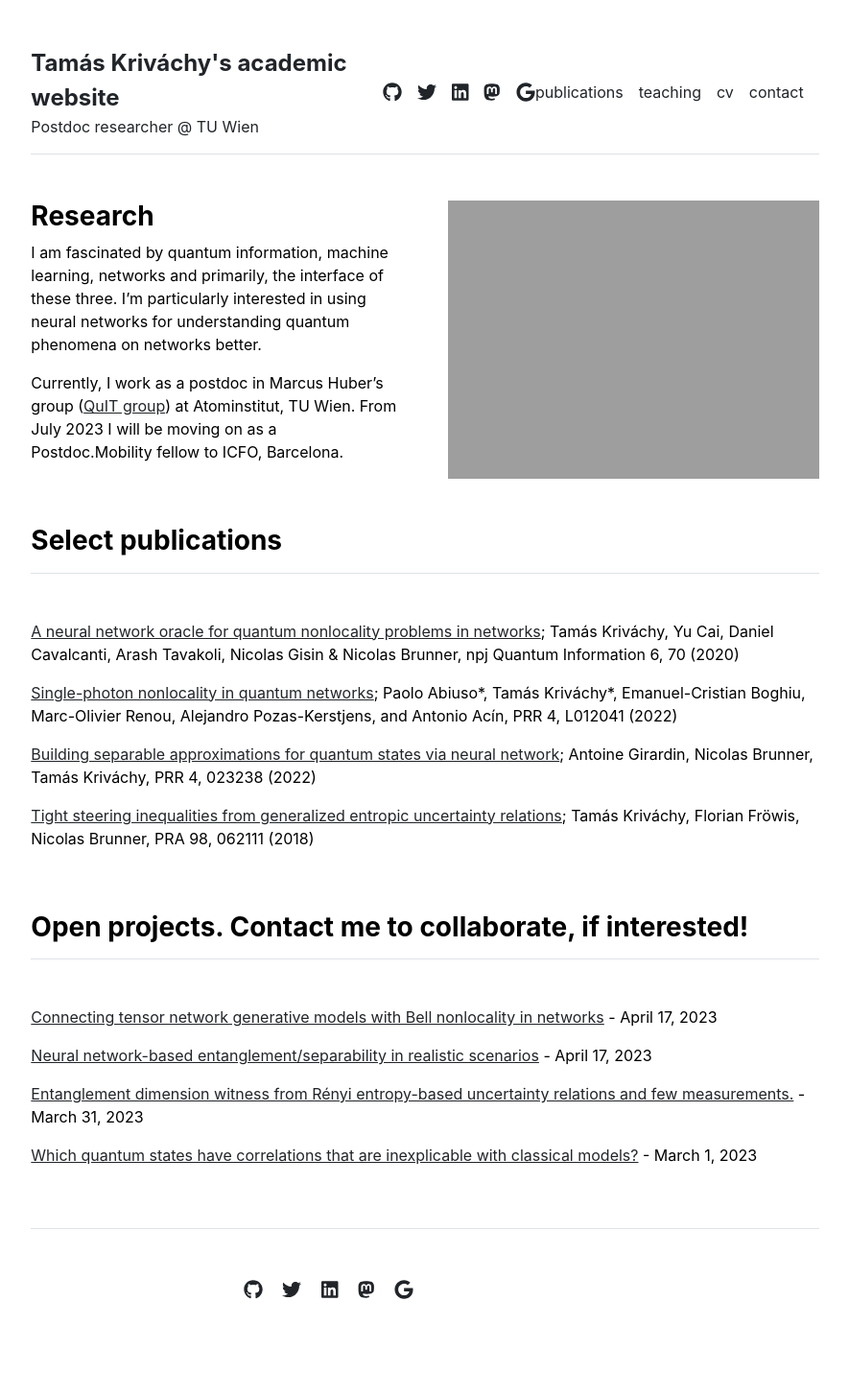
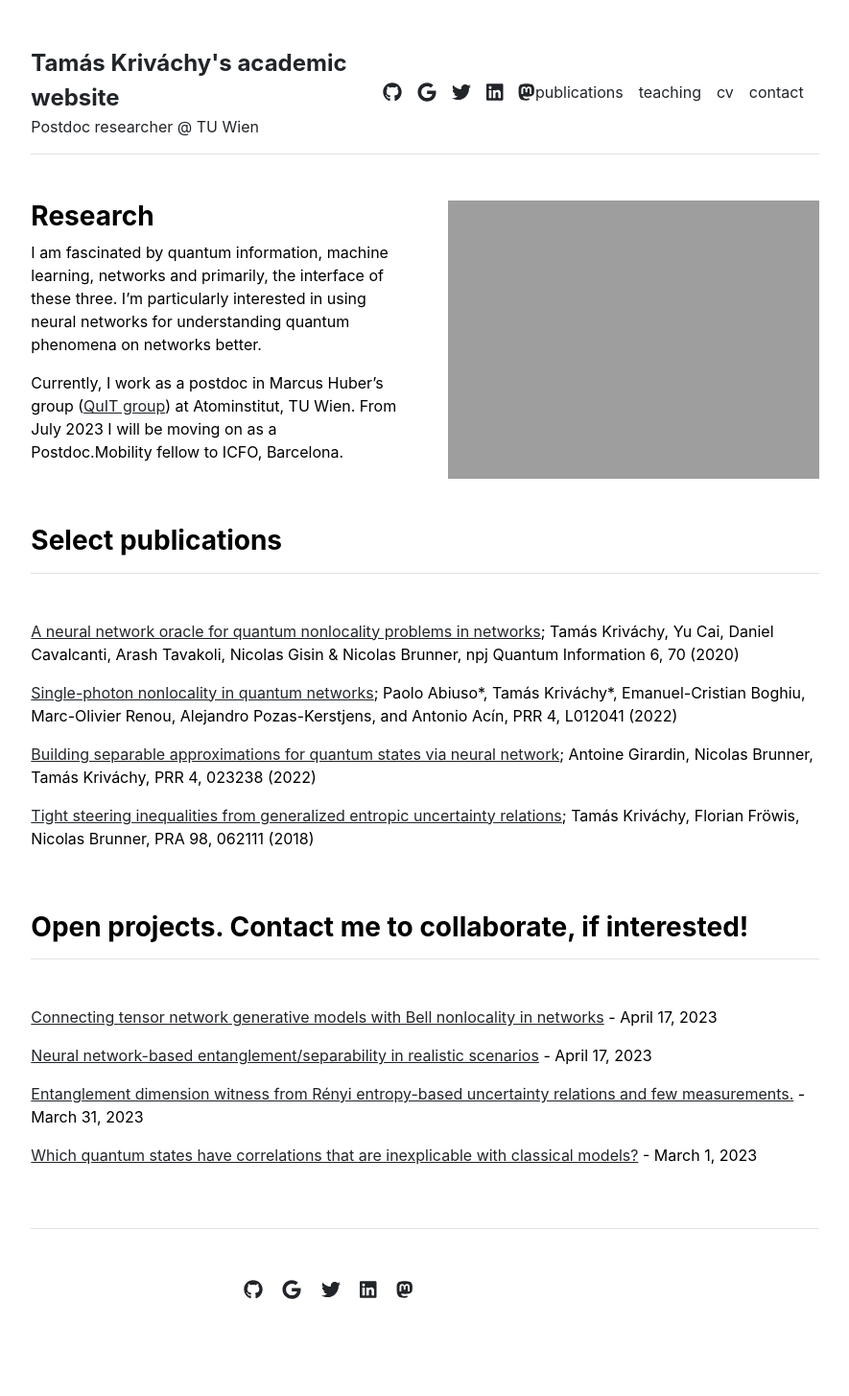
Before and after one commit to tkrivachy/tkrivachy.github.io, a Jekyll site: the page built from index.md, in a window 1280 px wide. Shown: the whole page at 96% size, without its empty margins (197-1082 px from the left). Built offline with Jekyll 4.4.1, drawn with Linux system fonts in a browser that asks for light colours.

Commit message:
icon order change

```diff
--- a/_data/settings.yml
+++ b/_data/settings.yml
@@ -15,10 +15,10 @@ courses:
 
 social:
 - {icon: 'github', link: 'https://github.com/tkrivachy'}
+- {icon: 'google', link: 'https://scholar.google.com/citations?hl=en&user=lYcJXqoAAAAJ'}
 - {icon: 'twitter', link: 'https://twitter.com/KrivachyTamas'}
 - {icon: 'linkedin', link: 'https://linkedin.com/in/tamás-kriváchy-36370673/'}
 - {icon: 'mastodon', link: 'https://qubit-social.xyz/@KrivachyTamas'}
-- {icon: 'google', link: 'https://scholar.google.com/citations?hl=en&user=lYcJXqoAAAAJ'}
 
 contacts:
 - {name: 'Tamás Kriváchy', title: 'postdoc', department: 'Quantum Information and Thermodynamics ', institution: 'Atominstitut, TU Wien', institution_address: 'Stadionallee 2, 1020 Wien, Austria', email: 'firstname.lastname@gmail.com (no accents)', image: 'assets/img/contact.jpg'}
```
